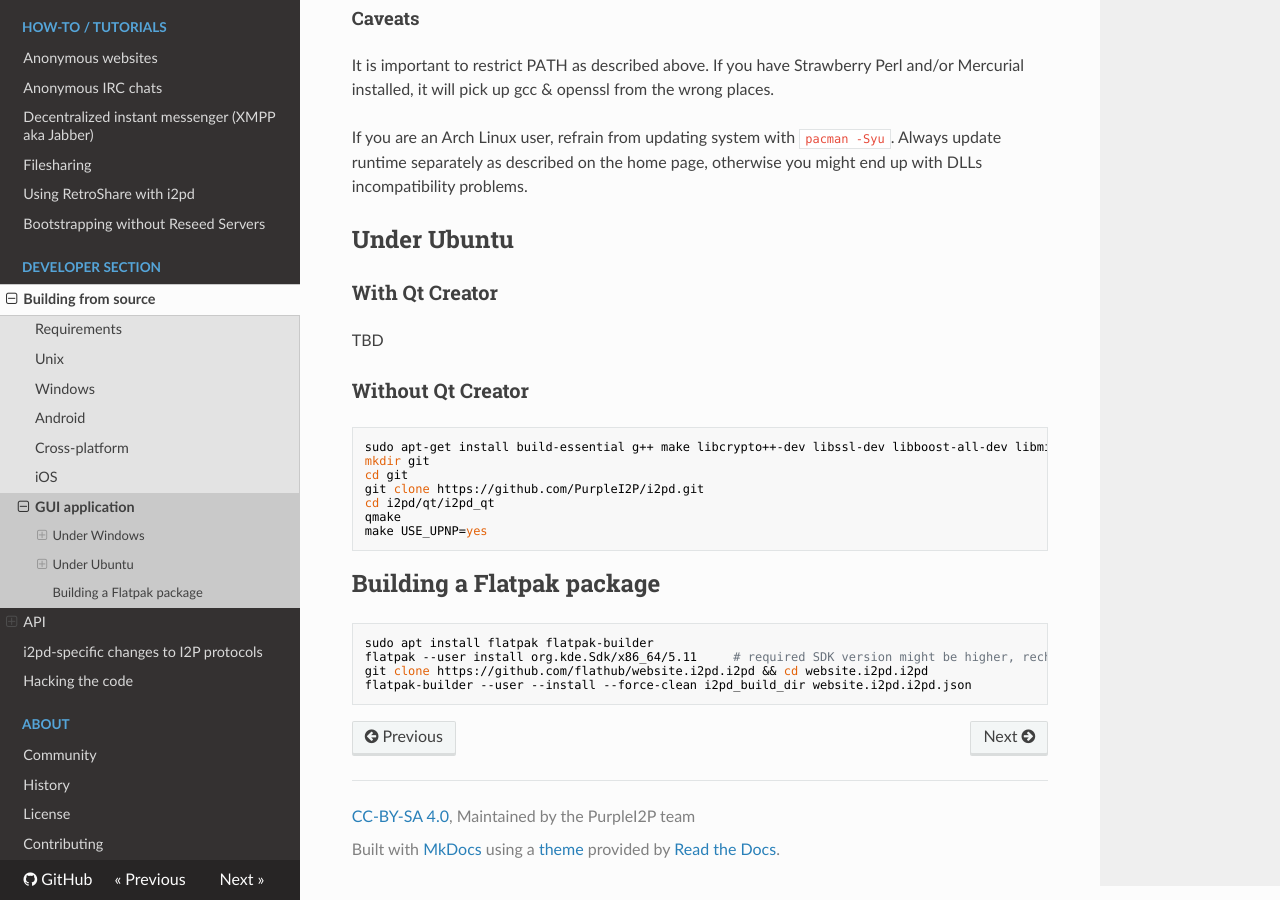
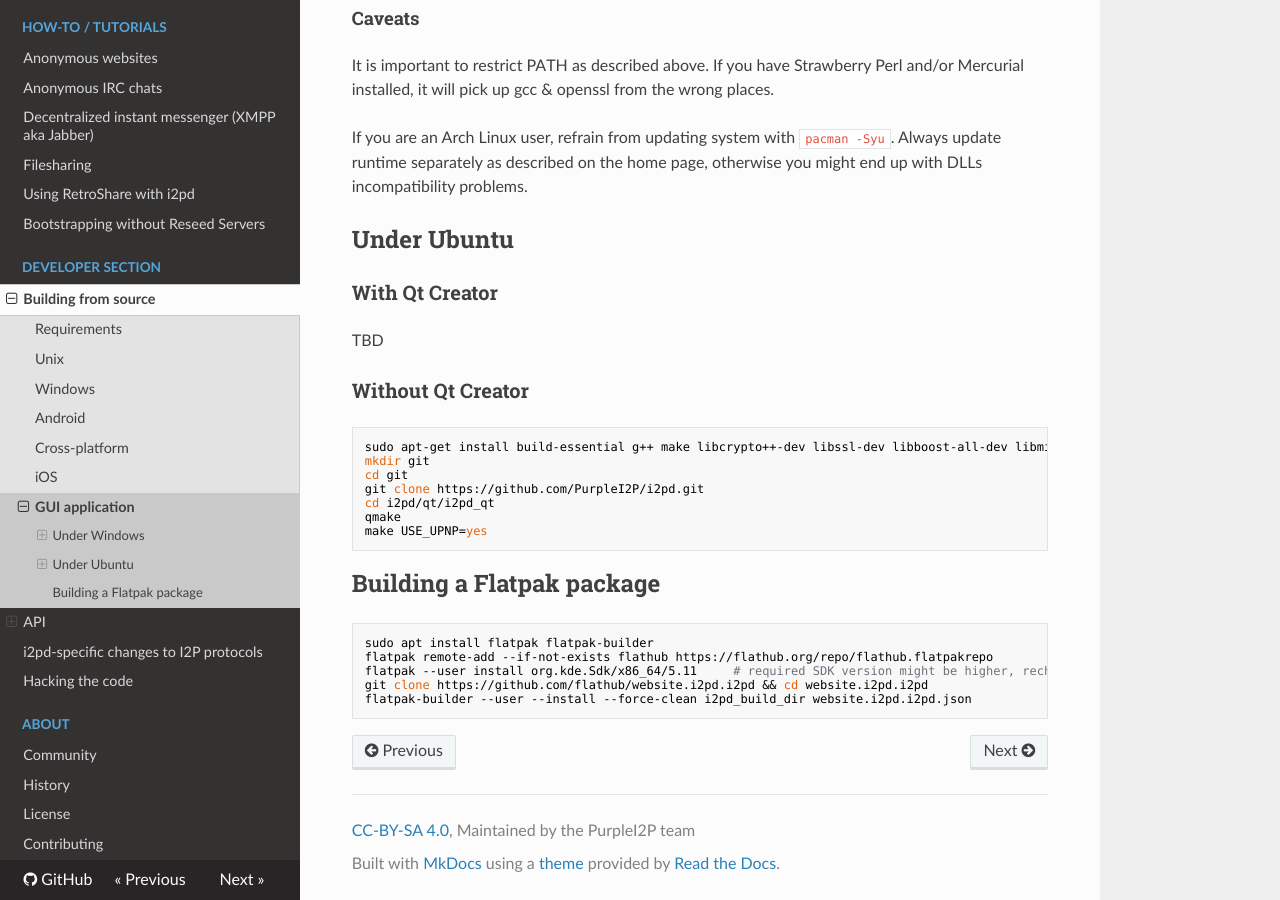
Before and after one commit to PurpleI2P/i2pd_docs_en, an MkDocs documentation site: the page built from docs/devs/building/qt-desktop-gui.md, in a window 1280 px wide and 900 px high, scrolled down 630 px. Built offline with MkDocs 1.6.1, drawn with Linux system fonts in a browser that asks for light colours; nearby versions of some CDN libraries; old or Windows-style settings are respelled for this version of MkDocs.

Commit message:
re: #1422

````diff
--- a/docs/devs/building/qt-desktop-gui.md
+++ b/docs/devs/building/qt-desktop-gui.md
@@ -41,7 +41,7 @@ TBD
 ### Without Qt Creator
 
 ```
-sudo apt-get install build-essential g++ make libcrypto++-dev libssl-dev libboost-all-dev libminiupnpc-dev libwebsocketpp-dev qt5-default libqt5gui5 git
+sudo apt-get install build-essential g++ make libcrypto++-dev libssl-dev libboost-all-dev libminiupnpc-dev libwebsocketpp-dev qt5-default libqt5gui5 git zlib1g-dev
 mkdir git
 cd git
 git clone https://github.com/PurpleI2P/i2pd.git
@@ -54,6 +54,7 @@ make USE_UPNP=yes
 
 ```
 sudo apt install flatpak flatpak-builder
+flatpak remote-add --if-not-exists flathub https://flathub.org/repo/flathub.flatpakrepo
 flatpak --user install org.kde.Sdk/x86_64/5.11     # required SDK version might be higher, recheck the manifest
 git clone https://github.com/flathub/website.i2pd.i2pd && cd website.i2pd.i2pd
 flatpak-builder --user --install --force-clean i2pd_build_dir website.i2pd.i2pd.json
````
